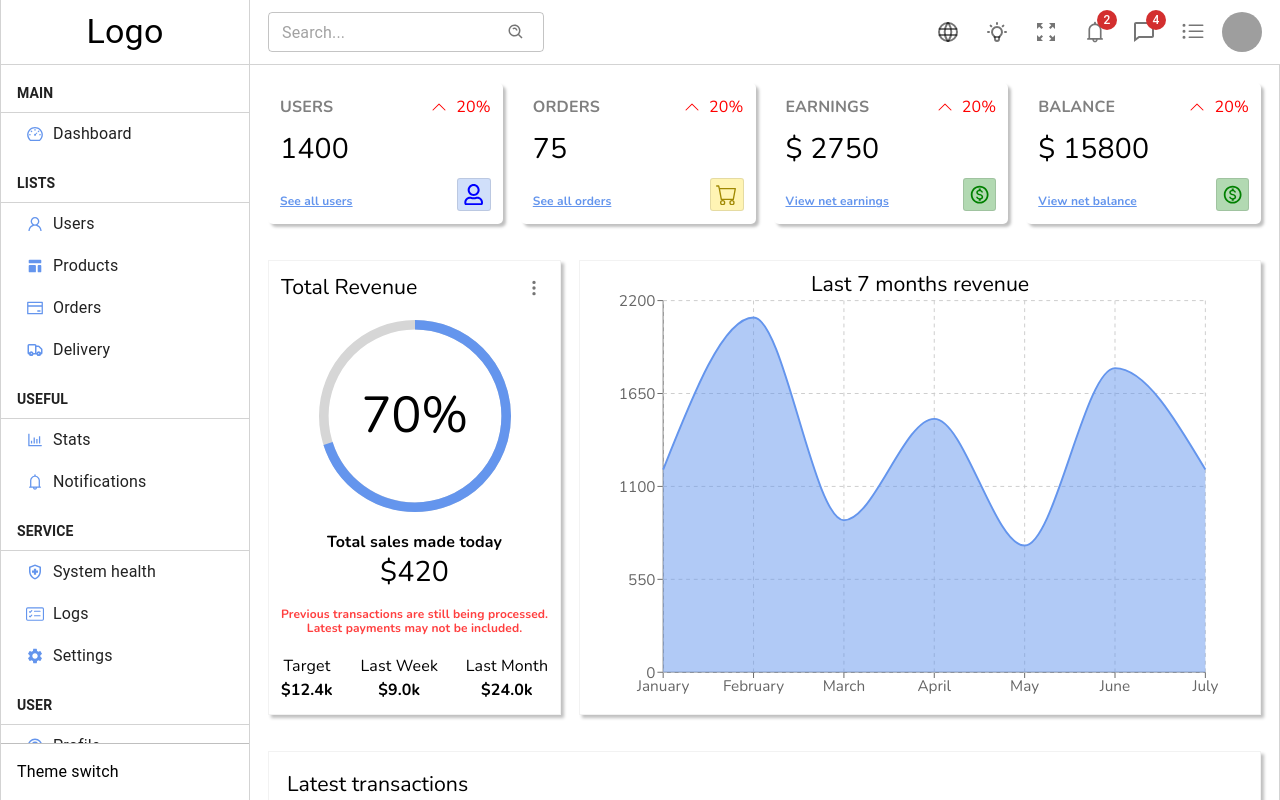
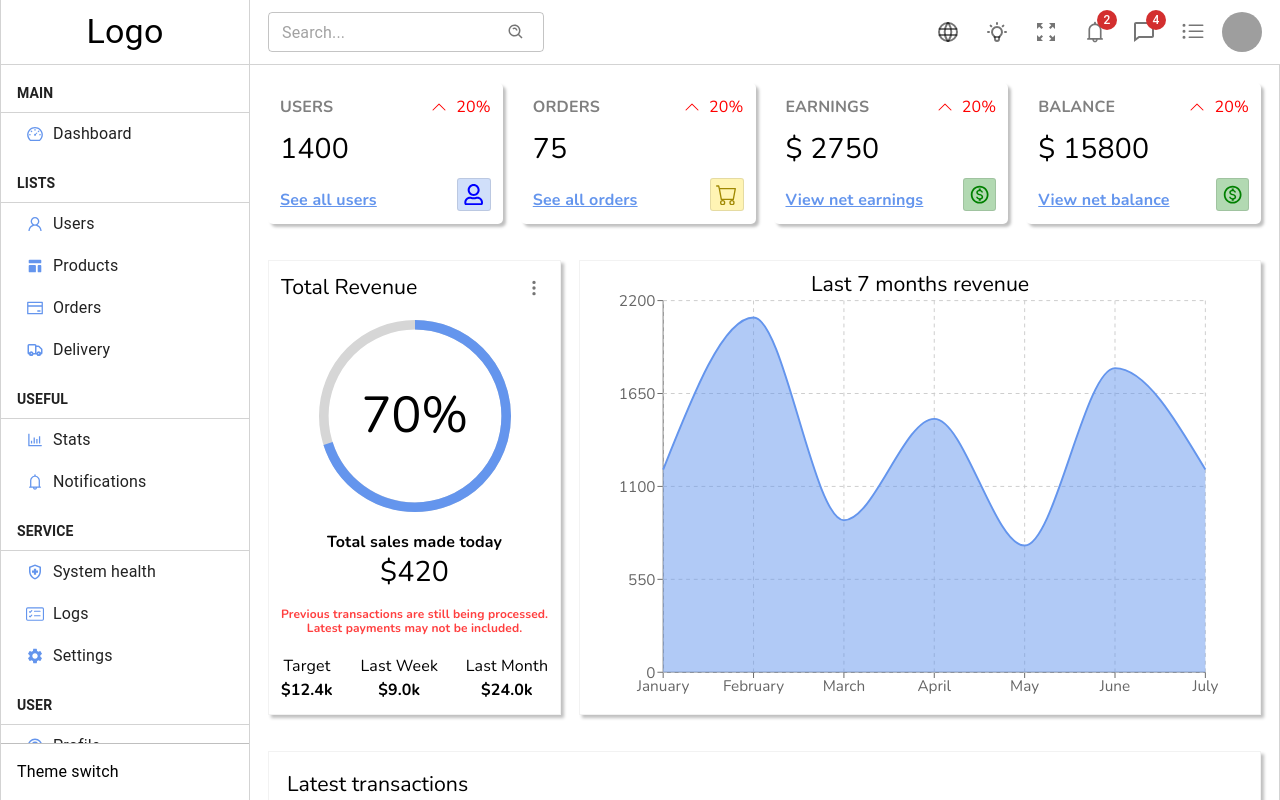
Before and after one commit to guzzz-12/admin-dashboard, a React (Create React App) app: page / in a window 1280 px wide. Shown: the top 800 px of the page. Built offline with nearby package versions, Linux system fonts and the light colour scheme; grey boxes are pictures that could not be loaded.

Commit message:
Link del widget del home page

```diff
--- a/src/components/widget/index.tsx
+++ b/src/components/widget/index.tsx
@@ -1,4 +1,4 @@
-import {Box, Typography} from "@mui/material";
+import {Box, Typography, Link as MuiLink} from "@mui/material";
 import {BsChevronUp} from "react-icons/bs";
 import WidgetIcon from "./WidgetIcon";
 import {WidgetData} from "./widgetData";
@@ -29,12 +29,13 @@ const Widget = ({widgetData}: WidgetProps) => {
       </Box>
 
       <Box className="widget__footer">
-        <Typography
+        <MuiLink
           className="widget__footer__link"
-          variant="subtitle1"
+          href="#"
+          variant="body1"
         >
           {widgetData.link}
-        </Typography>
+        </MuiLink>
         <Typography variant="h5">
           <WidgetIcon type={widgetData.type} />
         </Typography>
```
